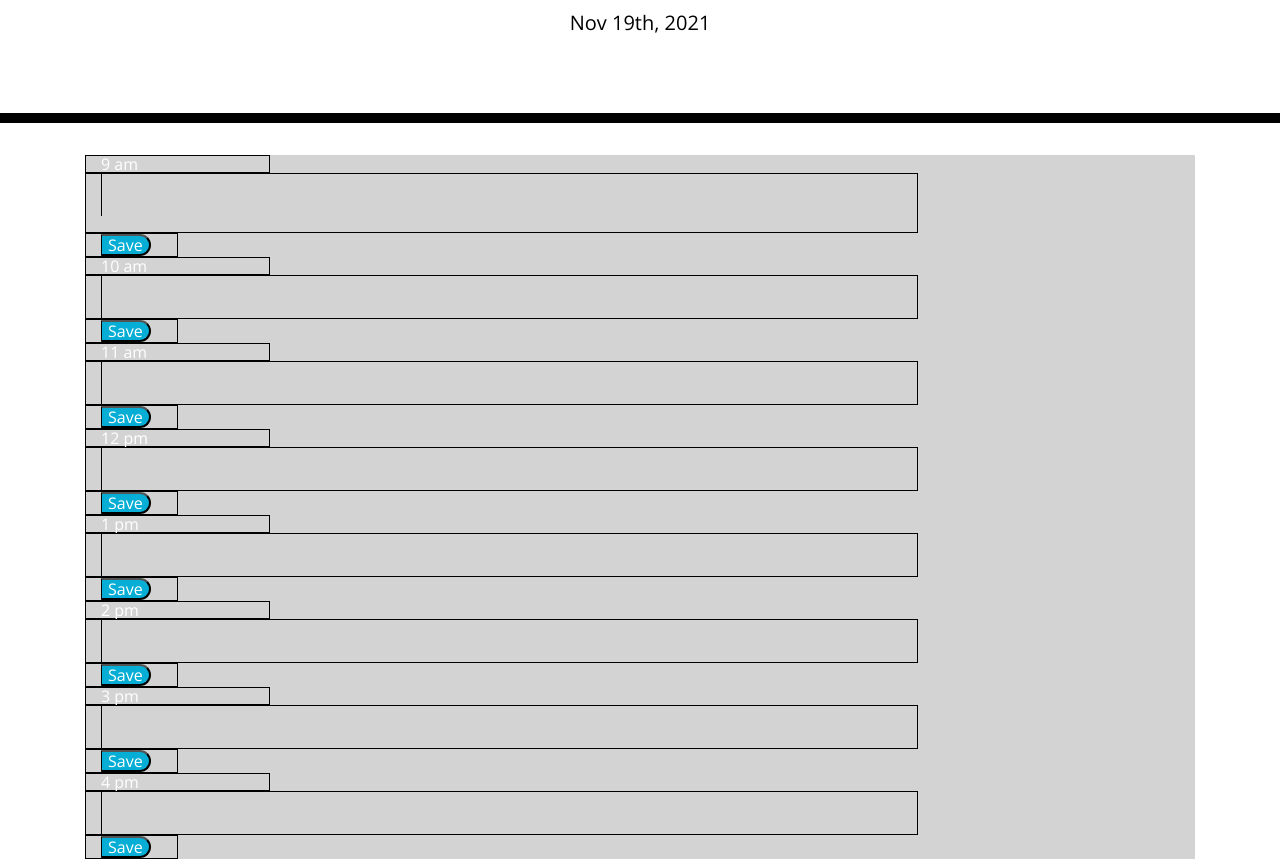
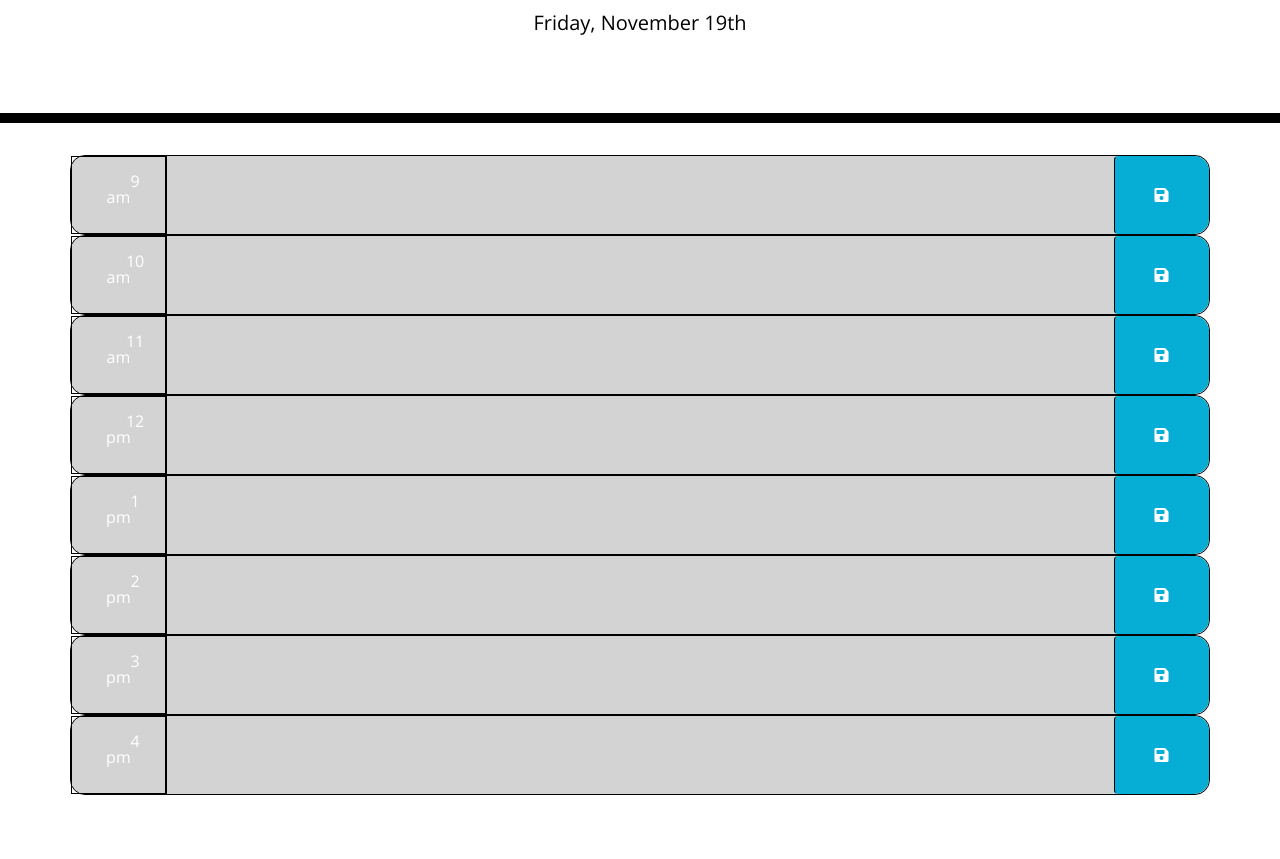
Before and after one commit to monstermiles/day-planner, a plain HTML site: page index.html in a window 1280 px wide. Shown: the part 181-1040 px from the top of the page. After the commit the page ends 976 px from the top, so only its background shows below. Drawn offline with nearby package versions, Linux system fonts and the light colour scheme.

Commit message:
updated with tutor help

```diff
--- a/assets/css/style.css
+++ b/assets/css/style.css
@@ -4,7 +4,7 @@ body {
   line-height: 1;
 }
 
-.textarea {
+textarea {
   background: transparent;
   border: none;
   resize: none;
--- a/assets/js/script.js
+++ b/assets/js/script.js
@@ -1,199 +1,47 @@
-var today = moment();
-
-//added date to the header
-var todayFormatted = today.format ("MMM Do, YYYY")
-
-$("#currentDay").text(today.format("MMM Do, YYYY"));
+$(document).ready(function () {
 
 
 
+$('.saveBtn').on('click', function () {
+    var value = $(this).siblings('.todo').val();
+    var time = $(this).parent().attr('id');
+    localStorage.setItem(time, value);
 
-//setting the time variable
-var hour = today.format("H")
-console.log(hour)
+})
+
+function updateHour(){
+    var currentHour = moment().hours();
+    $('.time-block').each(function () {
+        var blockHour = parseInt($(this).attr('id').split('-')[1]);
+        if (blockHour < currentHour) {
+            $(this).addClass('past');
+          } else if (blockHour === currentHour) {
+            $(this).removeClass('past');
+            $(this).addClass('present');
+          } else {
+            $(this).removeClass('past');
+            $(this).removeClass('present');
+            $(this).addClass('future');
+          }
+        });
+      }
+
+updateHour();
 
 
+var interval = setInterval(updateHour, 15000);
 
-//set variable for the time block
-var nine = document.querySelector("#hour9")
-var ten = document.querySelector("#hour10")
-var eleven = document.querySelector("#hour11")
-var twelve = document.querySelector("#hour12")
-var one = document.querySelector("#hour1")
-var two = document.querySelector("#hour2")
-var three = document.querySelector("#hour3")
-var four = document.querySelector("#hour4")
+$('hour-9 .todo').val(localStorage.getItem('hour-9'));
+$('hour-10 .todo').val(localStorage.getItem('hour-10'));
+$('hour-11 .todo').val(localStorage.getItem('hour-11'));
+$('hour-12 .todo').val(localStorage.getItem('hour-12'));
+$('hour-13 .todo').val(localStorage.getItem('hour-13'));
+$('hour-14 .todo').val(localStorage.getItem('hour-14'));
+$('hour-15 .todo').val(localStorage.getItem('hour-15'));
+$('hour-16 .todo').val(localStorage.getItem('hour-16'));
 
 
-
-//local storage things
-var button9 = document.querySelector("#button9")
-var textarea9 = document.querySelector("#textarea9")
+$('#currentDay').text(moment().format('dddd, MMMM Do'));
 
 
-// var eventObject = {
-//     time:"",
-//     eventContent:""
-// }
-
-var eventArray = []
-
-
-window.onload = renderEvents
-
-
-function renderEvents(){
-    fetchArray = JSON.parse(localStorage.getItem("eventArrayStorage")) || []
-    console.log(fetchArray.eventObject)
-
-}
-
-
-
-////use this.object from lesson 3.25
-
-button9.addEventListener("click", function(event){
-    event.preventDefault()
-    console.log(textarea9.value)
-    eventObject = {
-        time: "hour9",
-        eventContent: textarea9.value
-    }
-    eventArray.push(eventObject)
-    localStorage.setItem("eventArrayStorage", JSON.stringify(eventArray))
-
-}
-)
-
-
-
-
-//color function
-function colorNine() {
-    if (hour < 9){
-        nine.setAttribute("class", "future")
-    }
-    if (hour == 9) {
-        nine.setAttribute("class", "present")
-    }
-    if (hour > 9) {
-        nine.setAttribute("class", "past")
-    }
-}
-colorNine()
-
-
-
-function colorTen() {
-    if (hour < 10){
-        ten.setAttribute("class", "future")
-    }
-    if (hour == 10) {
-        ten.setAttribute("class", "present")
-    }
-    if (hour > 10) {
-        ten.setAttribute("class", "past")
-    }
-}
-colorTen()
-
-
-
-function colorEleven() {
-    if (hour < 11){
-        eleven.setAttribute("class", "future")
-    }
-    if (hour == 9) {
-        eleven.setAttribute("class", "present")
-    }
-    if (hour > 9) {
-        eleven.setAttribute("class", "past")
-    }
-}
-colorEleven()
-
-
-function colorTwelve() {
-    if (hour < 12) {
-        twelve.setAttribute("class", "future")
-    }
-    if (hour == 12) {
-        twelve.setAttribute("class", "present")
-    }
-    if (hour > 12)
-        twelve.setAttribute("class", "past")
-}
-
-colorTwelve()
-
-function colorOne() {
-    if (hour < 13){
-        one.setAttribute("class", "future")
-    }
-    if (hour == 13) {
-        one.setAttribute("class", "present")
-    }
-    if (hour > 13) {
-        one.setAttribute("class", "past")
-    }
-}
-colorOne()
-
-
-
-function colorTwo() {
-    if (hour < 14){
-        two.setAttribute("class", "future")
-    }
-    if (hour == 14) {
-        two.setAttribute("class", "present")
-    }
-    if (hour > 14) {
-        two.setAttribute("class", "past")
-    }
-}
-colorTwo()
-
-
-function colorThree() {
-    if (hour < 15){
-        three.setAttribute("class", "future")
-    }
-    if (hour == 15) {
-        three.setAttribute("class", "present")
-    }
-    if (hour > 15) {
-        three.setAttribute("class", "past")
-    }
-}
-colorThree()
-
-
-
-
-function colorThree() {
-    if (hour < 15){
-        three.setAttribute("class", "future")
-    }
-    if (hour == 15) {
-        three.setAttribute("class", "present")
-    }
-    if (hour > 15) {
-        three.setAttribute("class", "past")
-    }
-}
-colorThree()
-
-
-function colorFour() {
-    if (hour < 16) {
-        four.setAttribute("class", "future")
-    }
-    if (hour == 16) {
-        four.setAttribute("class", "present")
-    }
-    if (hour > 16) {
-        four.setAttribute("class", "past")
-    }
-}
-colorFour()
+});
--- a/index.html
+++ b/index.html
@@ -1,28 +1,16 @@
 <!DOCTYPE html>
 <html lang="en">
+
 <head>
   <meta charset="UTF-8" />
   <meta name="viewport" content="width=device-width, initial-scale=1.0" />
   <meta http-equiv="X-UA-Compatible" content="ie=edge" />
-    <link
-      rel="stylesheet"
-      href="https://stackpath.bootstrapcdn.com/bootstrap/4.3.1/css/bootstrap.min.css"
-    />
-    <link
-      rel="stylesheet"
-      href="https://use.fontawesome.com/releases/v5.8.1/css/all.css"
-      integrity="sha384-50oBUHEmvpQ+1lW4y57PTFmhCaXp0ML5d60M1M7uH2+nqUivzIebhndOJK28anvf"
-      crossorigin="anonymous"
-    />
-    <link
-      href="https://fonts.googleapis.com/css?family=Open+Sans&display=swap"
-      rel="stylesheet"
-    />
+  <link rel="stylesheet" href="https://stackpath.bootstrapcdn.com/bootstrap/4.3.1/css/bootstrap.min.css" />
+  <link rel="stylesheet" href="https://use.fontawesome.com/releases/v5.8.1/css/all.css"
+    integrity="sha384-50oBUHEmvpQ+1lW4y57PTFmhCaXp0ML5d60M1M7uH2+nqUivzIebhndOJK28anvf" crossorigin="anonymous" />
+  <link href="https://fonts.googleapis.com/css?family=Open+Sans&display=swap" rel="stylesheet" />
   <link rel="stylesheet" href="./assets/css/style.css" />
-    <script
-      type="text/javascript"
-      src="https://cdnjs.cloudflare.com/ajax/libs/moment.js/2.27.0/moment.min.js"
-    ></script>
+  <script type="text/javascript" src="https://cdnjs.cloudflare.com/ajax/libs/moment.js/2.27.0/moment.min.js"></script>
 
   <script src="https://cdnjs.cloudflare.com/ajax/libs/jquery/3.2.1/jquery.min.js"></script>
   <title>Work Day Scheduler</title>
@@ -36,102 +24,67 @@
   </header>
   <div class="container">
     <!-- Timeblocks go here -->
-      <div class="row" class = "time-block" id="hour9">
-        <div class="col-2">
+    <div class="row time-block" id="hour-9">
+      <div class="col-1">
         9 am
       </div>
-        <div class="col-9">
-          <input type = "text" class = "textarea" id = "textarea9">
-          <div> <p id = "userEvent9"></p>
-          </div>
-        </div>
-        <div class="col-1">
-          <button type = "button" class = "saveBtn" id = "button9">Save</button>
-        </div>
+      <textarea class="col-md-10 todo"></textarea>
+      <button type="button" class="btn saveBtn col-md-1"><i class="fas fa-save"></i></button>
     </div>
 
-      <div class="row" class = "time-block" id = "hour10">
-        <div class="col-2">
+    <div class="row time-block" id="hour-10">
+      <div class="col-1">
         10 am
       </div>
-        <div class="col-9">
-          <input type = "text" class = "textarea" id = "textarea10">
-        </div>
-        <div class="col-1">
-          <button type = "button" class = "saveBtn" id = "button10" >Save</button>
-        </div>
+      <textarea class="col-md-10 todo"></textarea>
+      <button type="button" class="btn saveBtn col-md-1"><i class="fas fa-save"></i></button>
     </div>
 
-      <div class="row" class = "time-block" id = "hour11">
-        <div class="col-2">
+    <div class="row time-block" id="hour-11">
+      <div class="col-1">
         11 am
       </div>
-        <div class="col-9">
-          <input type = "text" class = "textarea" id = "textarea11">
-        </div>
-        <div class="col-1">
-          <button type = "button" class = "saveBtn" id = "button11">Save</button>
-        </div>
+      <textarea class="col-md-10 todo"></textarea>
+      <button type="button" class="btn saveBtn col-md-1"><i class="fas fa-save"></i></button>
     </div>
 
-      <div class="row" class = "time-block" id = "hour12">
-        <div class="col-2">
+    <div class="row time-block" id="hour-12">
+      <div class="col-1">
         12 pm
       </div>
-        <div class="col-9">
-          <input type = "text" class = "textarea" id = "textarea12">
-        </div>
-        <div class="col-1">
-          <button type = "button" class = "saveBtn" id = "button12">Save</button>
-        </div>
+      <textarea class="col-md-10 todo"></textarea>
+      <button type="button" class="btn saveBtn col-md-1"><i class="fas fa-save"></i></button>
     </div>
 
-      <div class="row" class = "time-block" id = "hour1">
-        <div class="col-2">
+    <div class="row time-block" id="hour-13">
+      <div class="col-1">
         1 pm
       </div>
-        <div class="col-9">
-          <input type = "text" class = "textarea" id = "textarea1">
+      <textarea class="col-md-10 todo"></textarea>
+      <button type="button" class="btn saveBtn col-md-1"><i class="fas fa-save"></i></button>
     </div>
+    <div class="row time-block" id="hour-14">
       <div class="col-1">
-          <button type = "button" class = "saveBtn" id = "button1">Save</button>
+        2 pm
       </div>
+      <textarea class="col-md-10 todo"></textarea>
+      <button type="button" class="btn saveBtn col-md-1"><i class="fas fa-save"></i></button>
     </div>
 
-      <div class="row" class = "time-block" id = "hour2">
-        <div class="col-2">
-          2 pm
+    <div class="row time-block" id="hour-15">
+      <div class="col-1">
+        3 pm
       </div>
-        <div class="col-9">
-          <input type = "text" class = "textarea" id = "textarea2">
-        </div>
-        <div class="col-1">
-          <button type = "button" class = "saveBtn" id = "button2" >Save</button>
-        </div>
+      <textarea class="col-md-10 todo"></textarea>
+      <button type="button" class="btn saveBtn col-md-1"><i class="fas fa-save"></i></button>
     </div>
 
-      <div class="row" class = "time-block" id = "hour3">
-        <div class="col-2">
-          3 pm
-        </div>
-        <div class="col-9">
-          <input type = "text" class = "textarea" id = "textarea3">
-        </div>
+    <div class="row time-block" id="hour-16">
       <div class="col-1">
-          <button type = "button" class = "saveBtn" id = "button3">Save</button>
-        </div>
-      </div>
-
-      <div class="row" class = "time-block" id = "hour4">
-        <div class="col-2">
         4 pm
       </div>
-        <div class="col-9">
-          <input type = "text" class = "textarea" id = textarea4>
-        </div>
-        <div class="col-1">
-          <button type = "button" class = "saveBtn" id = "button4" >Save</button>
-        </div>
+      <textarea class="col-md-10 todo"></textarea>
+      <button type="button" class="btn saveBtn col-md-1"><i class="fas fa-save"></i></button>
     </div>
 
   </div>
@@ -140,4 +93,5 @@
   <!-- <script src="https://cdnjs.cloudflare.com/ajax/libs/jquery/3.2.1/jquery.min.js"></script> -->
   <!-- <script src="https://cdnjs.cloudflare.com/ajax/libs/moment.js/2.24.0/moment.min.js"></script> -->
 </body>
+
 </html>
```
Lines whose indentation alone changed are shown as unchanged.
